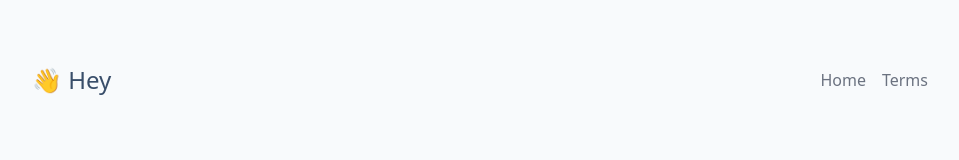
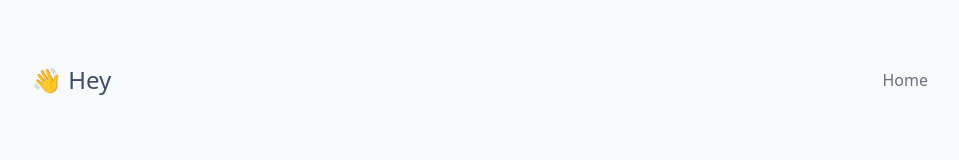
Before and after one commit to abheist/tweetcat-frontend, a Next.js app: page /terms in a window 1280 px wide. Shown: the top 160 px of the page, without its empty margins (160-1119 px from the left). Built offline with nearby package versions, Linux system fonts and the light colour scheme.

Commit message:
😎 | terms.tsx | added

```diff
--- a/src/pages/terms.tsx
+++ b/src/pages/terms.tsx
@@ -14,9 +14,6 @@ const TermsPage = () => {
                         <div className={`flex space-x-4`}>
                             <Link href={`/`} className={`text-gray-500 hover:text-gray-700`}>
                                 Home
-                            </Link>
-                            <Link href={`/terms`} className={`text-gray-500 hover:text-gray-700`}>
-                                Terms
                             </Link>
                         </div>
                     </div>
```
